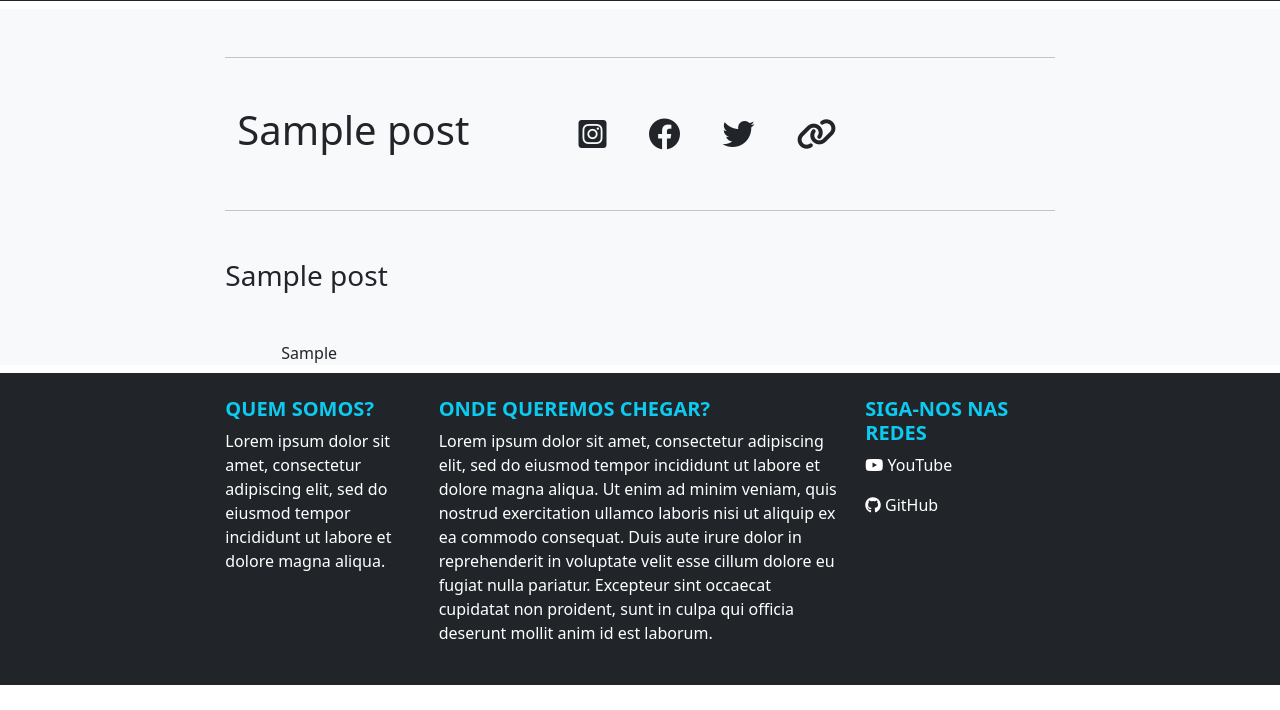
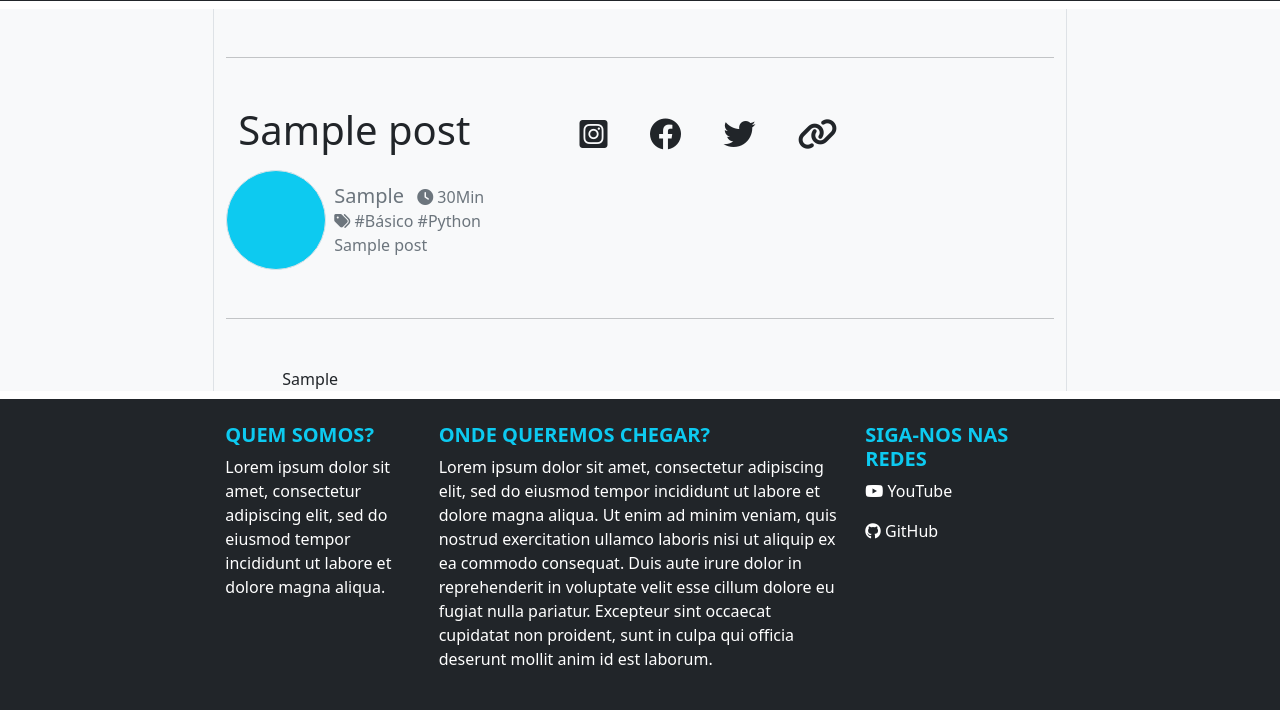
Before and after one commit to emilioeiji/blog, a Django app: page /posts/1/post_detail in a window 1280 px wide. Shown: the part 71-781 px from the top of the page. Run offline with Django 4.2, Linux system fonts and the light colour scheme; tables that the repository leaves empty hold one stand-in row (values such as "Sample post"); some libraries are stand-ins or nearby versions.

Commit message:
Estilização do blog - Criando área do avatar do detalhe do post.

```diff
--- a/blog/static/css/estilos.css
+++ b/blog/static/css/estilos.css
@@ -2,10 +2,15 @@
     height:350px;
 }
 
+.avatar {
+    width:100px;
+    height:100px;
+}
+
 .img-capa {
-  width: 100%;
-  height: 300px;
-  object-fit: cover;
+    width: 100%;
+    height: 300px;
+    object-fit: cover;
 }
 
 object-position: bottom;
--- a/blog/templates/blog/home.html
+++ b/blog/templates/blog/home.html
@@ -41,8 +41,8 @@
                                          alt="Django Logo">
                                 </a>
                                 <div class="card-body pb-4">
-                                    <a href="{% url 'post_detail' posts.0.id %}" style="text-decoration:none;">
-                                        <h4 class="card-title text-dark">
+                                    <a href="{% url 'post_detail' posts.0.id %}" class="text-decoration-none text-dark">
+                                        <h4 class="card-title">
                                             {{ posts.0.titulo }}
                                         </h4>
                                     </a>
@@ -129,7 +129,7 @@
                                 </a>
                                 <div class="card-body">
                                     <h5 class="card-title">
-                                        <a href="{% url 'post_detail' post.id %}" style="text-decoration:none;" class="text-dark">
+                                        <a href="{% url 'post_detail' post.id %}" class="text-decoration-none text-dark">
                                             {{ post.titulo }}
                                         </a>
                                     </h5>
--- a/blog/templates/blog/post_detail.html
+++ b/blog/templates/blog/post_detail.html
@@ -27,11 +27,11 @@
     <main class="bg-light">
         <div class="container-fluid">
             <div class="row justify-content-center">
-                <div class="col-xl-8">
+                <div class="col-xl-8 border-start border-end">
 
                     <hr class="my-5">
-                        <div class="container-fluid my-4">
-                            <div class="flex-row d-flex my-3">
+                        <div class="container-fluid">
+                            <div class="flex-row d-flex my-2">
                                 <h1>{{ post.titulo }}</h1>
 
                                 <span class="d-flex justify-content-center align-items-center ms-5">
@@ -66,11 +66,52 @@
 
                             </div>
                         </div>
+
+                    <div class="row">
+                        <div class="col-12">
+                            <div class="d-flex flex-row align-items-center">
+                                <div class="rounded-circle border d-flex
+                                justify-content-center align-items-center bg-info avatar">
+                                    <!-- Inserir imagem aqui -->
+                                </div>
+                                <p class="mb-0">
+                                    <span class="text-muted justify-content-center">
+                                        <span class="mx-2 h5">
+                                                {{ post.autor }}
+                                        </span>
+
+                                        <span>
+                                            <i class="fa-solid fa-clock"></i>
+                                            <span>
+                                                30Min
+                                            </span>
+                                        </span>
+
+                                        <br>
+
+                                        <span class="mx-2">
+                                            <i class="fa-solid fa-tags"></i>
+                                            <span>
+                                                <a href="#" class="text-decoration-none text-muted">#Básico</a>
+                                            </span>
+                                            <span>
+                                                <a href="#" class="text-decoration-none text-muted">#Python</a>
+                                            </span>
+
+                                            <br>
+
+                                            <span class="mx-2">
+                                                {{ post.subtitulo }}
+                                            </span>
+                                        </span>
+
+                                    </span>
+                                </p>
+                            </div>
+                        </div>
+                    </div>
+
                     <hr class="my-5">
-
-                    <h3 class="mb-5">
-                        {{ post.subtitulo }}
-                    </h3>
 
                     <article class="fs-6 px-5 mx-2">
                         {{ post.conteudo|safe }}
```
